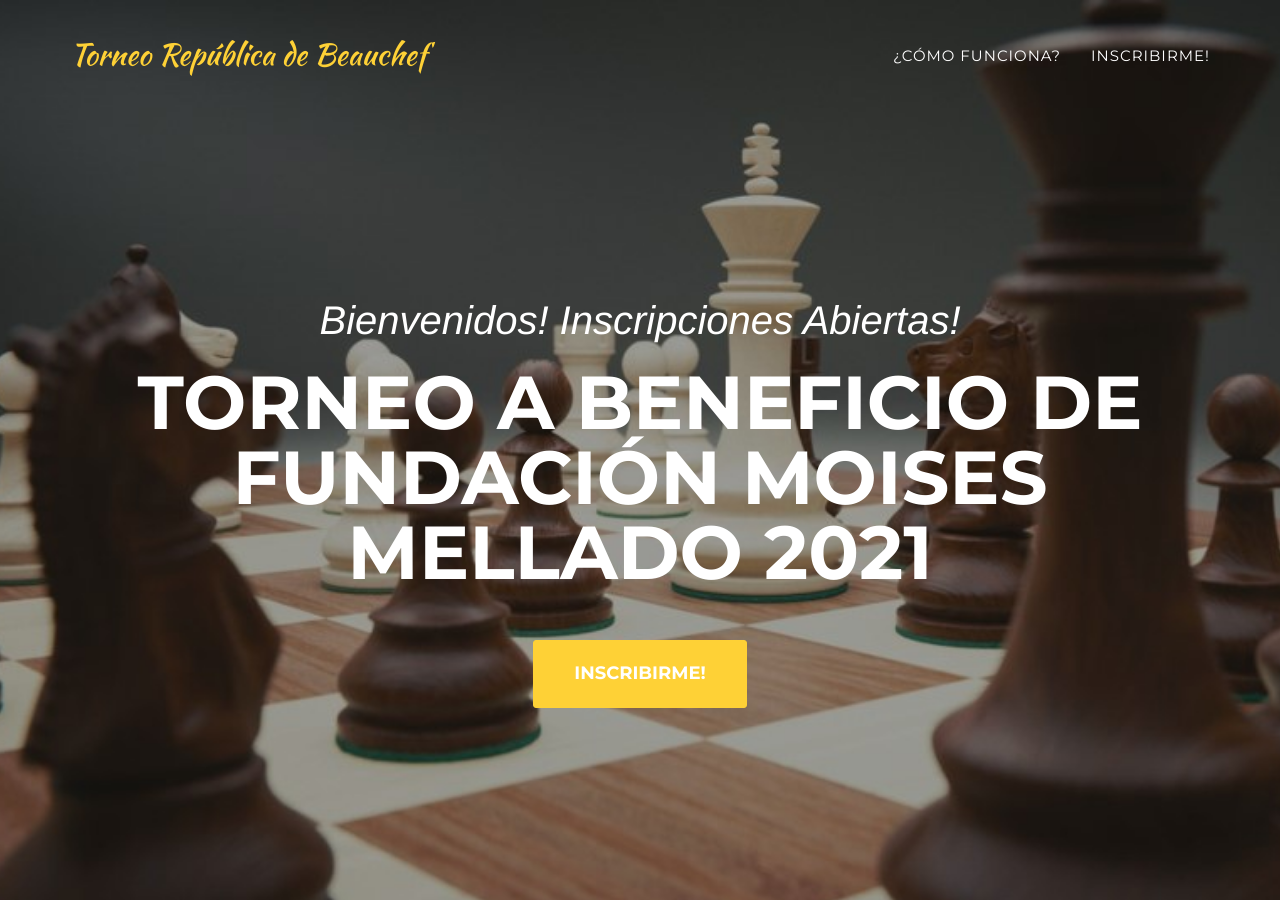
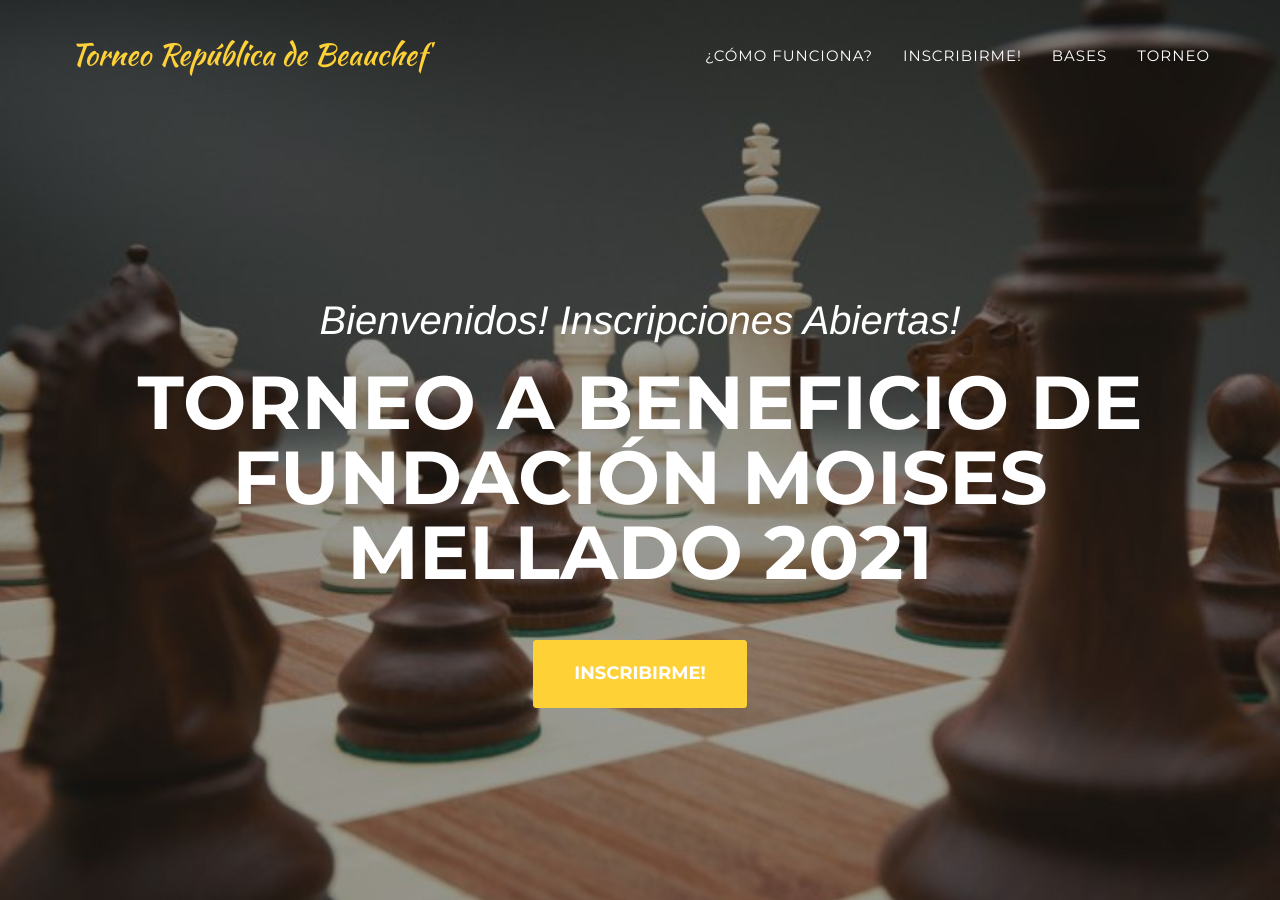
Before and after one commit to torneofundacionmoisesmellado/2021, a Jekyll site: the page built from index.html, in a window 1280 px wide and 900 px high. Built offline with Jekyll 4.4.1, drawn with Linux system fonts in a browser that asks for light colours; some web fonts are replaced.

Commit message:
Update header.html

```diff
--- a/_includes/header.html
+++ b/_includes/header.html
@@ -24,6 +24,12 @@
                     <li>
                         <a class="page-scroll" href="https://forms.gle/igwGRz4yEeKZCXQ86" target="_blank" >Inscribirme!</a>
                     </li>
+                    <li>
+                        <a class="page-scroll" href="https://forms.gle/igwGRz4yEeKZCXQ86" target="_blank" >Bases</a>
+                    </li>
+                    <li>
+                        <a class="page-scroll" href="https://lichess.org/team/torneo-de-ajedrez-republica-de-beauchef-online-2021" target="_blank" >Torneo</a>
+                    </li>
 
                 </ul>
             </div>
```
